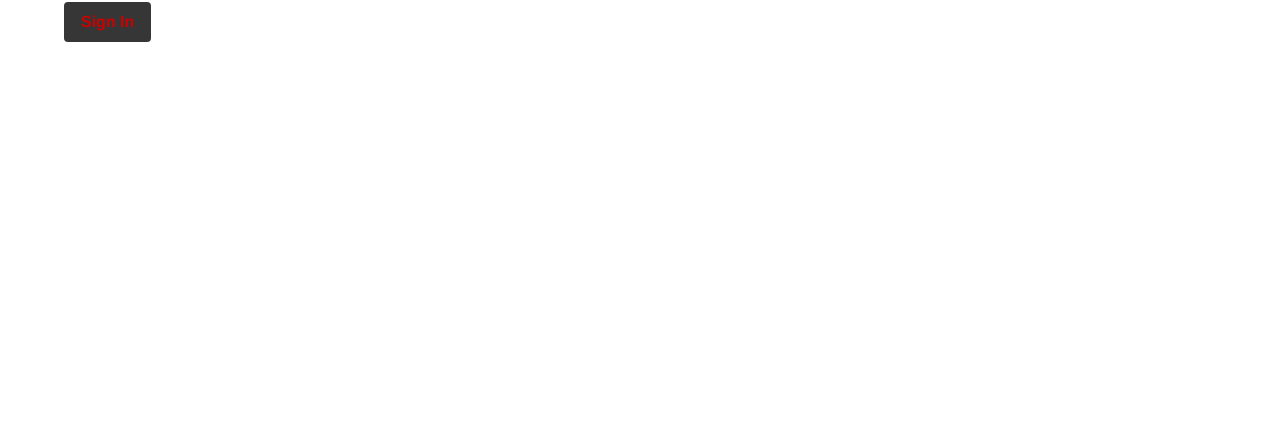
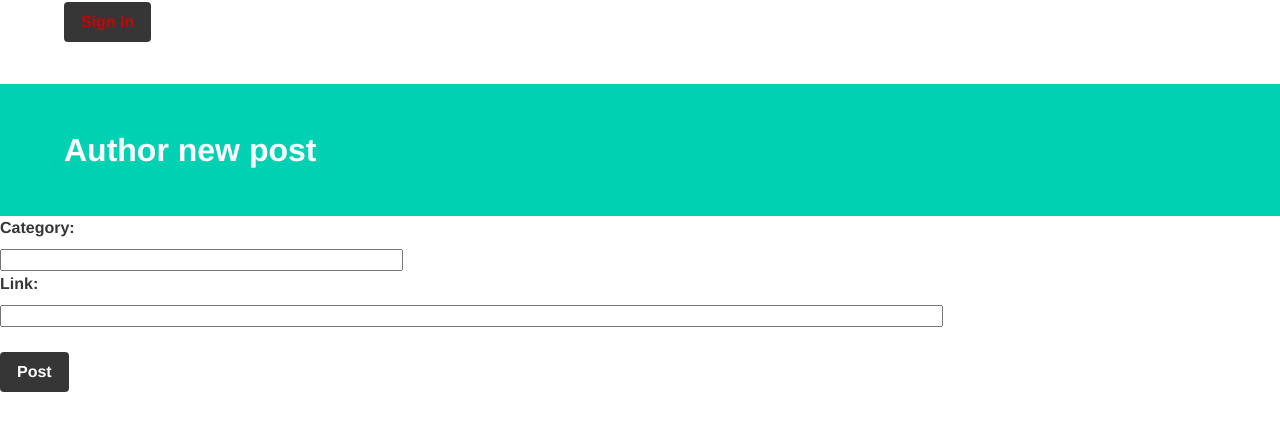
Before and after one commit to vigne/imse-example, a Vue app in the folder frontend/: page /post in a window 1280 px wide. Shown: the part 257-688 px from the top of the page. Built offline with nearby package versions, Linux system fonts and the light colour scheme.

Commit message:
post links works; fixed bson issues

```diff
--- a/frontend/src/APIServices.js
+++ b/frontend/src/APIServices.js
@@ -33,7 +33,7 @@ export class APIService{
   getPostByCategory(categoryId) {
     console.log("get post by category")
     const url = `/category/${categoryId}`;
-    return axios.get(url)
+    return axios.get(url, options)
       .then(response => response.data)
       .catch((error) => {
         console.log("Error requesting post from backend", error)
@@ -43,10 +43,21 @@ export class APIService{
   }
 
   getPostById(postId) {
-    console.log("get post by id")
+    console.log("get post by id", postId)
     const url = `/posts/${postId}`;
-    return axios.get(url)
+    return axios.get(url, options)
       .then(response => response.data)
+      .catch((error) => {
+        if (error.response && error.response.status === 401)
+        console.log("Error requesting post from backend", error)
+          window.location.href = "/login"
+      })
+  }
+  postLink(category, link) {
+    console.log("add comment")
+    const url = `/posts`;
+    return axios.post(url, { "uri": link, "category": category }, options)
+      .then(() => {window.location.href = "/categories/" + category})
       .catch((error) => {
         console.log("Error requesting post from backend", error)
         if (error.response && error.response.status === 401)
@@ -56,7 +67,7 @@ export class APIService{
   add_comment(postId, comment) {
     console.log("add comment")
     const url = `/posts/${postId}`;
-    return axios.post(url, { "text": comment})
+    return axios.post(url, { "text": comment}, options)
       .then(response => response.data)
       .catch((error) => {
         console.log("Error requesting post from backend", error)
@@ -67,7 +78,7 @@ export class APIService{
   getUserProfile(userId) {
     console.log("get post by id")
     const url = `/users/${userId}`;
-    return axios.get(url)
+    return axios.get(url, options)
       .then(response => response.data)
       .catch((error) => {
         console.log("Error requesting post from backend", error)
@@ -78,7 +89,7 @@ export class APIService{
   getUserPostsByUser(userId) {
     console.log("get post by user")
     const url = `/users/${userId}/posts`;
-    return axios.get(url)
+    return axios.get(url, options)
       .then(response => response.data)
       .catch((error) => {
         console.log("Error requesting post from backend", error)
--- a/frontend/src/components/partials/Nav.vue
+++ b/frontend/src/components/partials/Nav.vue
@@ -1,8 +1,13 @@
 <template>
 <nav class="navbar container" role="navigation" aria-label="main navigation">
   <div id="navbar" class="navbar-menu">
-    <div class="navbar-start">
-      <div v-if="getUser()">
+    <div v-if="getUser()">
+      <div class="navbar-start">
+        <a class="button new">
+          <router-link :to="'/post'" >
+            New Post
+          </router-link>
+        </a>
         <a class="button is-dark">
           <router-link :to="'/'">
             <strong>Home</strong>
@@ -19,7 +24,9 @@
           </router-link>
         </a>
       </div>
-      <div v-else>
+    </div>
+    <div v-else>
+      <div class="navbar-start">
         <a class="button is-dark">
           <router-link :to="'/login'">
             <strong>Sign In</strong>
@@ -71,4 +78,7 @@ nav {
 .button {
   margin-right: 20px;
 }
+.new {
+  margin-right: 100px;
+}
 </style>
--- a/frontend/src/router/index.js
+++ b/frontend/src/router/index.js
@@ -23,6 +23,11 @@ const routes = [
     component: () => import('../views/Categories.vue')
   },
   {
+    path: '/post',
+    name: 'NewPost',
+    component: () => import('../views/NewPost.vue')
+  },
+  {
     path: '/categories/:id',
     name: 'category',
     component: () => import('../views/Category.vue')
--- a/frontend/src/views/Categories.vue
+++ b/frontend/src/views/Categories.vue
@@ -8,6 +8,7 @@
           </h1>
         </div>
       </div> -->
+
     </section>
     <div class="columns is-multiline">
       <div v-for="(category, idx) in categories" :category="category" :key="idx" :index="category._id" class="column is-one-quarter">
--- /dev/null
+++ b/frontend/src/views/NewPost.vue
@@ -0,0 +1,51 @@
+<template>
+  <div class="post-new">
+    <section class="hero is-primary">
+      <div class="hero-body">
+        <div class="container post">
+          <h1 class="title">
+            Author new post
+          </h1>
+        </div>
+      </div>
+    </section>
+    <section class="new-post">
+        <span class="label">Category:</span>
+        <input type="text" v-model="category" maxlength="255" size="40"/><br/>
+        <span class="label">Link:</span>
+        <input type="text" v-model="link" maxlength="1024" size="100"/><br/><br/>
+        <a class="button is-dark submit" v-on:click="postLink()" type="submit">
+          <strong>Post</strong>
+        </a>
+
+    </section>
+  </div>
+</template>
+<script>
+  import {APIService} from '../APIServices';
+  const apiService = new APIService();
+
+  export default {
+    name: 'NewPost',
+    data () {
+      return {
+        link: "",
+        category: ""
+      }
+    },
+    methods: {
+      postLink() {
+        if(this.category == '')
+          return
+          if(this.link == '')
+            return
+        apiService.postLink(this.category, this.link)
+          .then((data) => console.log(data))
+          .catch((err) => {console.log("NewPostView", err)})
+      }
+    }
+  }
+</script>
+<style lang="scss" scoped>
+
+</style>
--- a/frontend/src/views/PostSingle.vue
+++ b/frontend/src/views/PostSingle.vue
@@ -3,12 +3,12 @@
     <section class="hero is-primary">
       <div class="hero-body">
         <div class="container post">
-          <span class="meta"><b>{{post.author_name}}</b> posted at <b>{{post.creation_date.$date | formatDate}}</b></span>
+          <span class="meta"><b>{{post.author_name}}</b> posted at <b>{{post.creation_date | formatDate}}</b></span>
           <br/><br/>
           <h1 class="title">
             {{ post.uri }}
           </h1>
-          <span class="comments_count"><b>{{post.comments.length}}</b> user commented on this post</span>
+          <span class="comments_count"><b>{{getCount()}}</b> user commented on this post</span>
         </div>
       </div>
     </section>
@@ -21,11 +21,11 @@
     </section>
     <section class="post-comments">
       <div class="container comment">
-          <div v-for="(comment, idx) in post.comments" :key="idx" class="column">
+          <div v-for="(comment, idx) in getComments()" :key="idx" class="column">
             <table>
               <tr>
                 <td class="meta">
-                  <b>{{comment.author_name}}</b> said at <b>{{comment.creation_date.$date | formatDate}}</b>
+                  <b>{{comment.author_name}}</b> said at <b>{{comment.creation_date | formatDate}}</b>
                 </td>
               </tr>
               <tr>
@@ -58,6 +58,16 @@
           .then((data) => this.post = data)
           .catch((err) => {console.log("SingleView", err)})
       },
+      getCount() {
+        if(this.post.comments == undefined)
+          return 0
+        return this.post.comments.length
+      },
+      getComments() {
+        if(this.post.comments == undefined)
+          return []
+        return this.post.comments
+      },
       postComment() {
         console.log(this.comment)
         apiService.add_comment(this.$route.params.id, this.comment)
@@ -73,7 +83,7 @@
       }
     },
     created() {
-      this.post = this.getPostById();
+      this.getPostById();
     }
   }
 </script>
```
